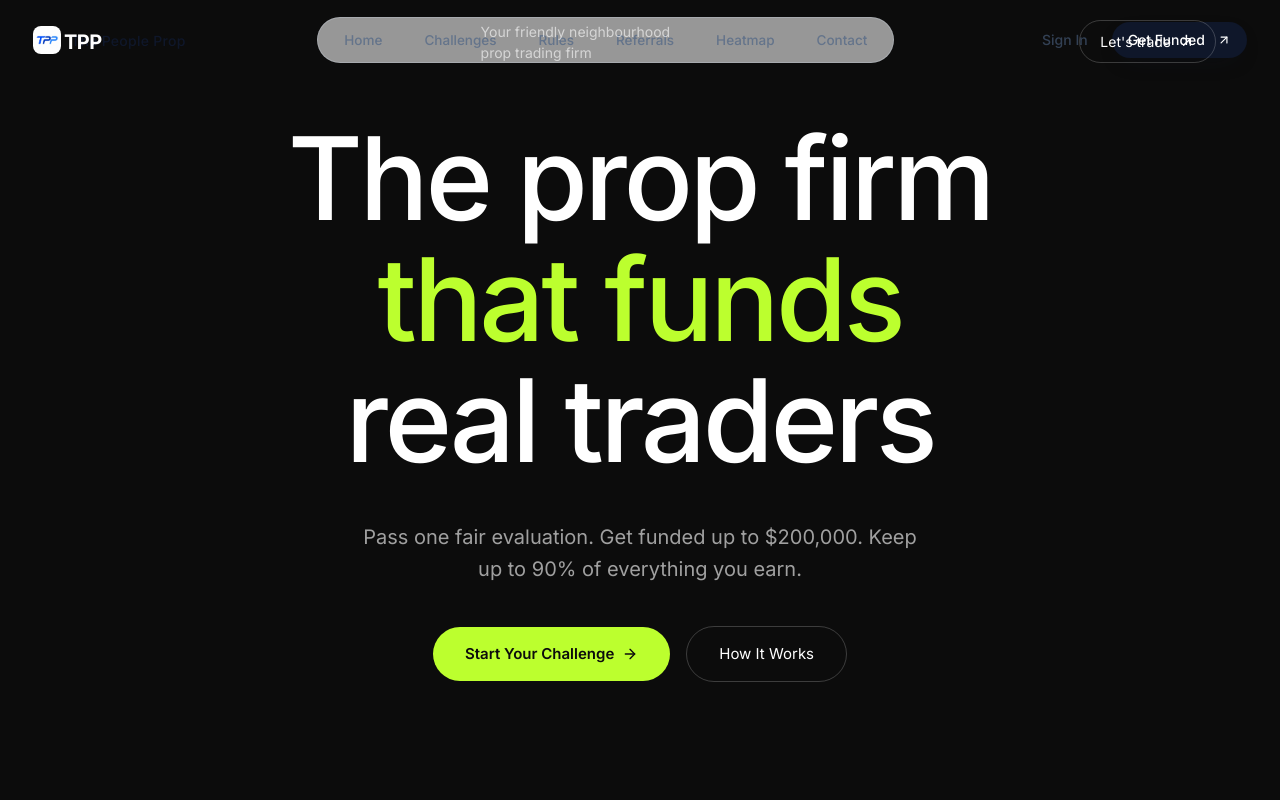
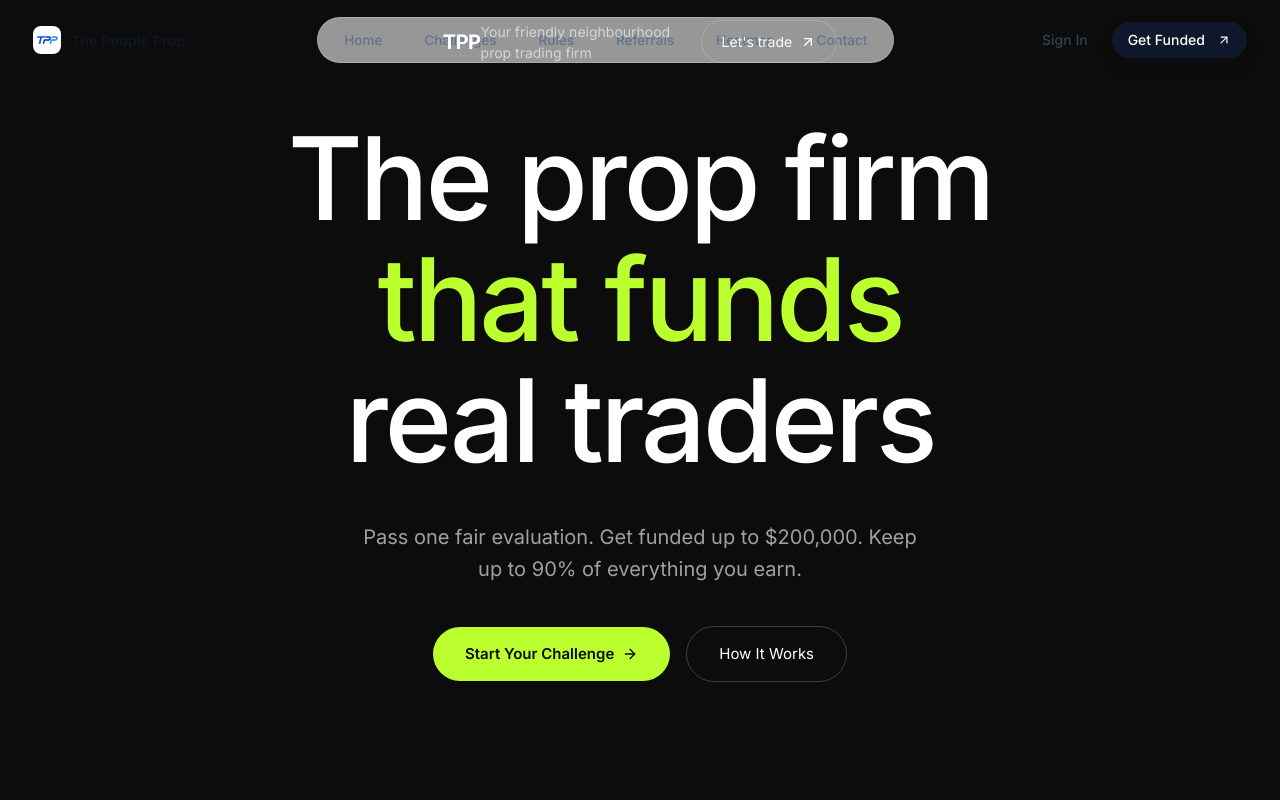
Before and after one commit to jatinkatariaaaa/thepeoplepropwebsite, a Next.js app: page /v2 in a window 1280 px wide. Shown: the top 800 px of the page. Built offline with nearby package versions, Linux system fonts and the light colour scheme.

Commit message:
fix: hide main site navbar/footer on v2 page using body class approach

```diff
--- a/src/app/globals.css
+++ b/src/app/globals.css
@@ -1364,20 +1364,28 @@ html.lenis body {
    V2 Dark Theme Override
    ══════════════════════════════════════ */
 
-/* When a v2-root wrapper is present, hide the main site chrome */
-body:has(.v2-root) {
+/* When V2 is active, override everything */
+body.v2-active {
   background: #0c0c0c !important;
   background-image: none !important;
 }
 
-body:has(.v2-root) > div > nav,
-body:has(.v2-root) > div > footer,
-body:has(.v2-root) header.glass-strong {
+/* Hide ALL navbars and footers from the main site */
+body.v2-active nav,
+body.v2-active > div > div > nav,
+body.v2-active > div > div > footer,
+body.v2-active > * > * > nav,
+body.v2-active > * > * > footer {
   display: none !important;
 }
 
-/* Also hide Navbar and Footer rendered by ChromeGate */
-.v2-root ~ nav,
-.v2-root ~ footer {
-  display: none !important;
+/* But keep items INSIDE .v2-root visible */
+body.v2-active .v2-root nav,
+body.v2-active .v2-root footer,
+body.v2-active .v2-root header {
+  display: flex !important;
 }
+
+body.v2-active .v2-page footer {
+  display: block !important;
+}
--- a/src/app/v2/layout.tsx
+++ b/src/app/v2/layout.tsx
@@ -1,8 +1,15 @@
+"use client";
+
+import { useEffect } from "react";
+
 export default function V2Layout({ children }: { children: React.ReactNode }) {
-  return (
-    /* Override the root layout's light background + hide Navbar/Footer via a wrapper that resets everything */
-    <div className="v2-root">
-      {children}
-    </div>
-  );
+  /* Hide the root-level Navbar & Footer when V2 is active */
+  useEffect(() => {
+    document.body.classList.add("v2-active");
+    return () => {
+      document.body.classList.remove("v2-active");
+    };
+  }, []);
+
+  return <div className="v2-root">{children}</div>;
 }
```
